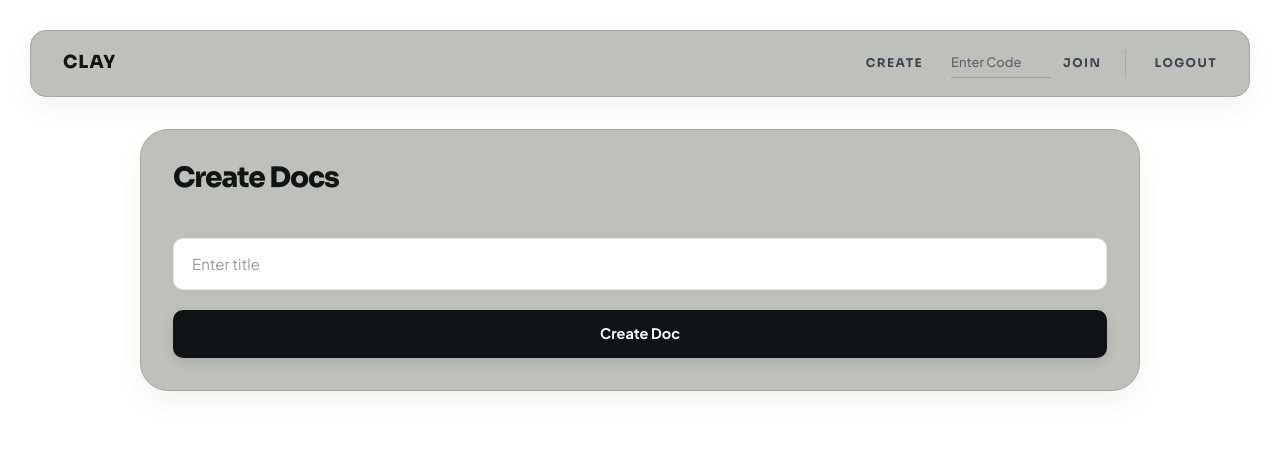
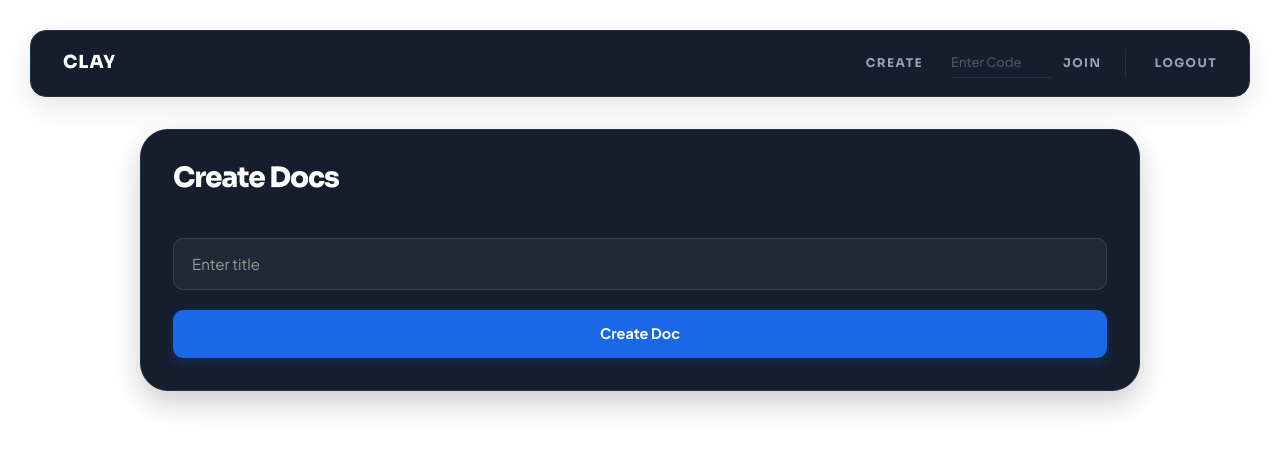
Before and after one commit to devanshu2607/Your-Docs, a React (Create React App) app in the folder docs-react/: page /create_docs in a window 1280 px wide. Shown: the top 450 px of the page. Built offline with nearby package versions, Linux system fonts and the light colour scheme; no server answers; the HTML template or start-up script is replaced by a standard one.

Commit message:
feat: design dashboard hero card, navbar, and docs container with deep dark navy (#161e2e) and blue accent button/badge matching reference

```diff
--- a/docs-react/src/pages/JoinDocs.js
+++ b/docs-react/src/pages/JoinDocs.js
@@ -193,7 +193,7 @@ export default function JoinDocs() {
                 {error && <p style={{ color: "#e11d48", marginTop: "10px" }}>{error}</p>}
 
                 {!joined ? (
-                    <p style={{ color: "#3e4450" }}>Connecting…</p>
+                    <p style={{ color: "#a0a5b0" }}>Connecting…</p>
                 ) : (
                     <>
                         <p style={{ color: "#10b981", margin: "10px 0", fontWeight: "600" }}>Connected ✅</p>
--- a/docs-react/src/pages/User.css
+++ b/docs-react/src/pages/User.css
@@ -1503,10 +1503,10 @@ section {
 .dashboard-hero {
   display: grid;
   grid-template-columns: 45% 55%;
-  background-color: #BFBFBB; /* Sand background */
+  background-color: #161e2e; /* Deep dark navy/slate */
   border-radius: var(--r-xl);
   overflow: hidden;
-  border: 1px solid #a6a6a2;
+  border: 1px solid #243048;
   margin-bottom: 32px;
   min-height: 380px;
 }
@@ -1555,13 +1555,13 @@ section {
   flex-direction: column;
   justify-content: center;
   position: relative;
-  color: #121315 !important; /* Dark text */
+  color: #ffffff !important;
   /* Monospace/developer grid lines */
   background-image:
-    linear-gradient(to right, rgba(0, 0, 0, 0.04) 1px, transparent 1px),
-    linear-gradient(to bottom, rgba(0, 0, 0, 0.04) 1px, transparent 1px);
+    linear-gradient(to right, rgba(255, 255, 255, 0.04) 1px, transparent 1px),
+    linear-gradient(to bottom, rgba(255, 255, 255, 0.04) 1px, transparent 1px);
   background-size: 30px 30px;
-  background-color: #BFBFBB; /* Sand background */
+  background-color: #161e2e; /* Deep dark navy/slate */
 }
 
 .dashboard-hero-content h1 {
@@ -1570,7 +1570,7 @@ section {
   font-weight: 700;
   line-height: 1.25;
   margin: 0 0 16px 0;
-  color: #121315 !important; /* Dark text */
+  color: #ffffff !important;
   letter-spacing: -0.02em;
 }
 
@@ -1592,14 +1592,14 @@ section {
 .dashboard-hero-content p {
   font-family: 'Plus Jakarta Sans', sans-serif;
   font-size: 14px;
-  color: #3e4450 !important; /* Dark text */
+  color: #94a3b8 !important; /* Slate gray text */
   margin: 0 0 24px 0;
   line-height: 1.6;
   max-width: 480px;
 }
 
 .dashboard-hero-content p strong {
-  color: #121315 !important; /* Dark text */
+  color: #ffffff !important;
   font-weight: 600;
 }
 
@@ -1607,10 +1607,10 @@ section {
   display: inline-flex;
   align-items: center;
   padding: 6px 12px;
-  background-color: rgba(0, 0, 0, 0.05);
-  border: 1px solid rgba(0, 0, 0, 0.08);
+  background-color: rgba(0, 85, 255, 0.1) !important;
+  border: 1px solid rgba(0, 85, 255, 0.4) !important;
   border-radius: var(--r-sm);
-  color: #3e4450 !important; /* Dark text */
+  color: #3b82f6 !important; /* Vibrant blue badge text */
   font-family: 'JetBrains Mono', monospace;
   font-size: 11px;
   margin-bottom: 16px;
@@ -1621,13 +1621,13 @@ section {
 .dashboard-hero-content .btn {
   width: fit-content;
   min-height: 44px;
-  background-color: #121315 !important; /* Dark background */
-  color: #ffffff !important;            /* White text */
+  background-color: #1a68e8 !important; /* Vibrant blue button */
+  color: #ffffff !important;
   padding: 0 24px;
   font-size: 13.5px;
   border-radius: var(--r-md);
   font-weight: 700;
-  box-shadow: 0 4px 12px rgba(0, 0, 0, 0.1) !important;
+  box-shadow: 0 4px 14px rgba(26, 104, 232, 0.3) !important;
   display: flex;
   align-items: center;
   gap: 8px;
@@ -1637,9 +1637,9 @@ section {
 }
 
 .dashboard-hero-content .btn:hover {
-  background-color: #2d3139 !important;
+  background-color: #1552b9 !important;
   transform: translateY(-1px);
-  box-shadow: 0 6px 16px rgba(0, 0, 0, 0.15) !important;
+  box-shadow: 0 6px 20px rgba(26, 104, 232, 0.4) !important;
 }
 
 /* Sub-title for all documents section */
@@ -1666,15 +1666,15 @@ section {
 }
 
 .dashboard-page .navbar {
-  background-color: #BFBFBB !important; /* Sand background */
-  border-color: #a6a6a2 !important;
+  background-color: #161e2e !important; /* Deep dark navy/slate */
+  border-color: #243048 !important;
   display: flex;
   justify-content: space-between;
   align-items: center;
   padding: 18px 32px !important;
   border-radius: var(--r-xl) !important;
   margin-bottom: 32px;
-  box-shadow: 0 10px 30px rgba(0, 0, 0, 0.05) !important;
+  box-shadow: 0 10px 30px rgba(0, 0, 0, 0.1) !important;
 }
 
 .dashboard-page .navbar h2 {
@@ -1682,7 +1682,7 @@ section {
   font-size: 18px;
   font-weight: 800;
   letter-spacing: 0.05em;
-  color: #121315 !important; /* Dark brand */
+  color: #ffffff !important;
   text-transform: uppercase;
   margin: 0;
 }
@@ -1699,14 +1699,14 @@ section {
   font-weight: 700;
   text-transform: uppercase;
   letter-spacing: 0.12em;
-  color: #3e4450 !important; /* Dark link color */
+  color: #94a3b8 !important;
   cursor: pointer;
   transition: color 0.2s ease, transform 0.2s ease;
   user-select: none;
 }
 
 .dashboard-page .navbar .nav-link:hover {
-  color: #121315 !important;
+  color: #ffffff !important;
 }
 
 .dashboard-page .navbar .nav-link.logout:hover {
@@ -1718,19 +1718,19 @@ section {
   display: flex;
   align-items: center;
   gap: 12px;
-  border-right: 1px solid rgba(0, 0, 0, 0.1) !important;
+  border-right: 1px solid #243048 !important;
   padding-right: 24px;
 }
 
 .dashboard-page .navbar .nav-join-group input {
   background-color: transparent !important;
   border: none !important;
-  border-bottom: 1px solid rgba(0, 0, 0, 0.15) !important;
+  border-bottom: 1px solid #243048 !important;
   border-radius: 0 !important;
   padding: 4px 0 !important;
   font-family: 'Plus Jakarta Sans', sans-serif !important;
   font-size: 13px !important;
-  color: #121315 !important;
+  color: #ffffff !important;
   max-width: 100px !important;
   transition: border-bottom-color 0.2s ease !important;
   box-shadow: none !important;
@@ -1742,7 +1742,7 @@ section {
 }
 
 .dashboard-page .navbar .nav-join-group input::placeholder {
-  color: #5d626e !important;
+  color: #4b5563 !important;
   font-weight: 500;
 }
 
@@ -1956,15 +1956,15 @@ section {
 
 /* Navbar overrides for docs page */
 .docs-page .navbar {
-  background-color: #BFBFBB !important; /* Sand background */
-  border-color: #a6a6a2 !important;
+  background-color: #161e2e !important; /* Deep dark navy/slate */
+  border-color: #243048 !important;
   display: flex;
   justify-content: space-between;
   align-items: center;
   padding: 18px 32px !important;
   border-radius: var(--r-xl) !important;
   margin-bottom: 32px;
-  box-shadow: 0 10px 30px rgba(0, 0, 0, 0.05) !important;
+  box-shadow: 0 10px 30px rgba(0, 0, 0, 0.1) !important;
 }
 
 .docs-page .navbar h2 {
@@ -1972,7 +1972,7 @@ section {
   font-size: 18px;
   font-weight: 800;
   letter-spacing: 0.05em;
-  color: #121315 !important;
+  color: #ffffff !important;
   text-transform: uppercase;
   margin: 0;
 }
@@ -1989,14 +1989,14 @@ section {
   font-weight: 700;
   text-transform: uppercase;
   letter-spacing: 0.12em;
-  color: #3e4450 !important;
+  color: #94a3b8 !important;
   cursor: pointer;
   transition: color 0.2s ease, transform 0.2s ease;
   user-select: none;
 }
 
 .docs-page .navbar .nav-link:hover {
-  color: #121315 !important;
+  color: #ffffff !important;
 }
 
 .docs-page .navbar .nav-link.logout:hover {
@@ -2007,19 +2007,19 @@ section {
   display: flex;
   align-items: center;
   gap: 12px;
-  border-right: 1px solid rgba(0, 0, 0, 0.1) !important;
+  border-right: 1px solid #243048 !important;
   padding-right: 24px;
 }
 
 .docs-page .navbar .nav-join-group input {
   background-color: transparent !important;
   border: none !important;
-  border-bottom: 1px solid rgba(0, 0, 0, 0.15) !important;
+  border-bottom: 1px solid #243048 !important;
   border-radius: 0 !important;
   padding: 4px 0 !important;
   font-family: 'Plus Jakarta Sans', sans-serif !important;
   font-size: 13px !important;
-  color: #121315 !important;
+  color: #ffffff !important;
   max-width: 100px !important;
   transition: border-bottom-color 0.2s ease !important;
   box-shadow: none !important;
@@ -2031,17 +2031,17 @@ section {
 }
 
 .docs-page .navbar .nav-join-group input::placeholder {
-  color: #5d626e !important;
+  color: #4b5563 !important;
   font-weight: 500;
 }
 
 /* Card layout wrapper */
 .docs-page .docs {
-  background-color: #BFBFBB !important; /* Sand background */
-  border: 1px solid #a6a6a2 !important;
+  background-color: #161e2e !important; /* Deep dark navy/slate */
+  border: 1px solid #243048 !important;
   border-radius: 28px !important;
   padding: 32px !important;
-  box-shadow: 0 12px 28px rgba(0, 0, 0, 0.05) !important;
+  box-shadow: 0 12px 28px rgba(0, 0, 0, 0.2) !important;
   margin: 0 auto;
   max-width: 1000px;
 }
@@ -2050,17 +2050,17 @@ section {
   font-family: 'Sora', sans-serif;
   font-size: 28px;
   font-weight: 800;
-  color: #121315 !important; /* Dark text */
+  color: #ffffff !important;
   margin-top: 0;
   margin-bottom: 24px;
 }
 
 /* Input boxes styling */
 .docs-page .inputBox input {
-  background-color: #ffffff !important;
-  border: 1px solid rgba(0, 0, 0, 0.1) !important;
+  background-color: #1f2937 !important;
+  border: 1px solid #374151 !important;
   border-radius: var(--r-md) !important;
-  color: #121315 !important;
+  color: #ffffff !important;
   padding: 14px 18px !important;
   font-family: 'Plus Jakarta Sans', sans-serif !important;
   font-size: 15px !important;
@@ -2074,12 +2074,12 @@ section {
 
 /* Button overrides for dark theme docs pages */
 .docs-page .docs .btn {
-  background-color: #121315 !important; /* Dark background */
-  color: #ffffff !important;            /* White text */
+  background-color: #1a68e8 !important; /* Vibrant blue button */
+  color: #ffffff !important;
   border-radius: var(--r-md) !important;
   font-weight: 700 !important;
   min-height: 48px !important;
-  box-shadow: 0 4px 12px rgba(0, 0, 0, 0.1) !important;
+  box-shadow: 0 4px 12px rgba(26, 104, 232, 0.2) !important;
   transition: all 0.2s ease !important;
   border: none !important;
   cursor: pointer !important;
@@ -2089,55 +2089,55 @@ section {
 }
 
 .docs-page .docs .btn:hover {
-  background-color: #2d3139 !important;
+  background-color: #1552b9 !important;
   transform: translateY(-1px) !important;
-  box-shadow: 0 6px 16px rgba(0, 0, 0, 0.15) !important;
+  box-shadow: 0 6px 16px rgba(26, 104, 232, 0.3) !important;
 }
 
 .docs-page .docs .btn:active {
   transform: translateY(0) !important;
-  background-color: #121315 !important;
+  background-color: #1a68e8 !important;
 }
 
 /* Lexical editor container overrides */
 .docs-page .lex-container {
-  background: #ffffff !important;
-  border-color: rgba(0, 0, 0, 0.1) !important;
+  background: #1f2937 !important;
+  border-color: #374151 !important;
   box-shadow: none !important;
 }
 
 .docs-page .lex-toolbar {
-  background: #fcfcfb !important;
-  border-bottom-color: rgba(0, 0, 0, 0.1) !important;
+  background: #111827 !important;
+  border-bottom-color: #374151 !important;
 }
 
 .docs-page .lex-toolbar button {
-  background: #ffffff !important;
-  border-color: rgba(0, 0, 0, 0.1) !important;
-  color: #3e4450 !important;
+  background: #1f2937 !important;
+  border-color: #374151 !important;
+  color: #94a3b8 !important;
 }
 
 .docs-page .lex-toolbar button:hover {
-  background: #f1f3f5 !important;
-  color: #121315 !important;
-  border-color: rgba(0, 0, 0, 0.15) !important;
+  background: #374151 !important;
+  color: #ffffff !important;
+  border-color: #374151 !important;
 }
 
 .docs-page .lex-divider {
-  background: rgba(0, 0, 0, 0.1) !important;
+  background: #374151 !important;
 }
 
 .docs-page .lex-content {
-  color: #121315 !important;
-  caret-color: #121315 !important;
+  color: #ffffff !important;
+  caret-color: #ffffff !important;
 }
 
 .docs-page .lex-placeholder {
-  color: #8a8e99 !important;
+  color: #4b5563 !important;
 }
 
 .docs-page .lex-h1, .docs-page .lex-h2, .docs-page .lex-h3 {
-  color: #121315 !important;
+  color: #ffffff !important;
 }
 
 .docs-page .lex-quote {
--- a/docs-react/src/pages/createdocs.js
+++ b/docs-react/src/pages/createdocs.js
@@ -218,8 +218,8 @@ export default function CreateDocs() {
 
                 {showCode && docId && (
                     <div style={{ margin: "10px 0" }}>
-                        <p style={{ color: "#3e4450", marginBottom: "4px" }}>Share Code:</p>
-                        <b style={{ color: "#121315", fontSize: "16px", fontFamily: "monospace" }}>{docId}</b>
+                        <p style={{ color: "#a0a5b0", marginBottom: "4px" }}>Share Code:</p>
+                        <b style={{ color: "#ffffff", fontSize: "16px", fontFamily: "monospace" }}>{docId}</b>
                     </div>
                 )}
 
--- a/docs-react/src/pages/updatedocs.js
+++ b/docs-react/src/pages/updatedocs.js
@@ -213,8 +213,8 @@ export default function UpdateDocs() {
 
                 {showCode && id && (
                     <div style={{ margin: "10px 0" }}>
-                        <p style={{ color: "#3e4450", marginBottom: "4px" }}>Share Code:</p>
-                        <b style={{ color: "#121315", fontSize: "16px", fontFamily: "monospace" }}>{id}</b>
+                        <p style={{ color: "#a0a5b0", marginBottom: "4px" }}>Share Code:</p>
+                        <b style={{ color: "#ffffff", fontSize: "16px", fontFamily: "monospace" }}>{id}</b>
                     </div>
                 )}
 
```
